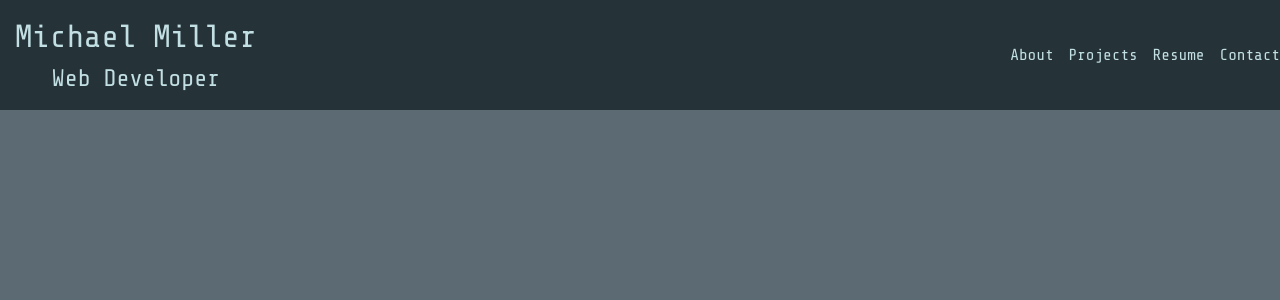
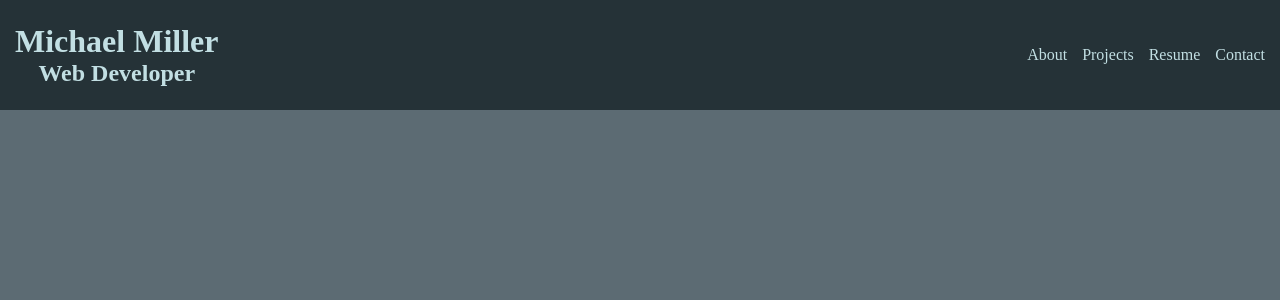
Before and after one commit to mimi5930/mike-miller-dev-port, a React (Create React App) app: page / in a window 1280 px wide. Shown: the top 300 px of the page. Built offline with nearby package versions, Linux system fonts and the light colour scheme.

Commit message:
commented out navbar

```diff
--- a/src/index.js
+++ b/src/index.js
@@ -2,15 +2,15 @@ import React from 'react';
 import ReactDOM from 'react-dom/client';
 import './index.css';
 import App from './App';
-import { ChakraProvider } from '@chakra-ui/react';
+// import { ChakraProvider } from '@chakra-ui/react';
 
-import theme from './utils/theme';
+// import theme from './utils/theme';
 
 const root = ReactDOM.createRoot(document.getElementById('root'));
 root.render(
   <React.StrictMode>
-    <ChakraProvider theme={theme}>
-      <App />
-    </ChakraProvider>
+    {/* <ChakraProvider theme={theme}> */}
+    <App />
+    {/* </ChakraProvider> */}
   </React.StrictMode>
 );
```
